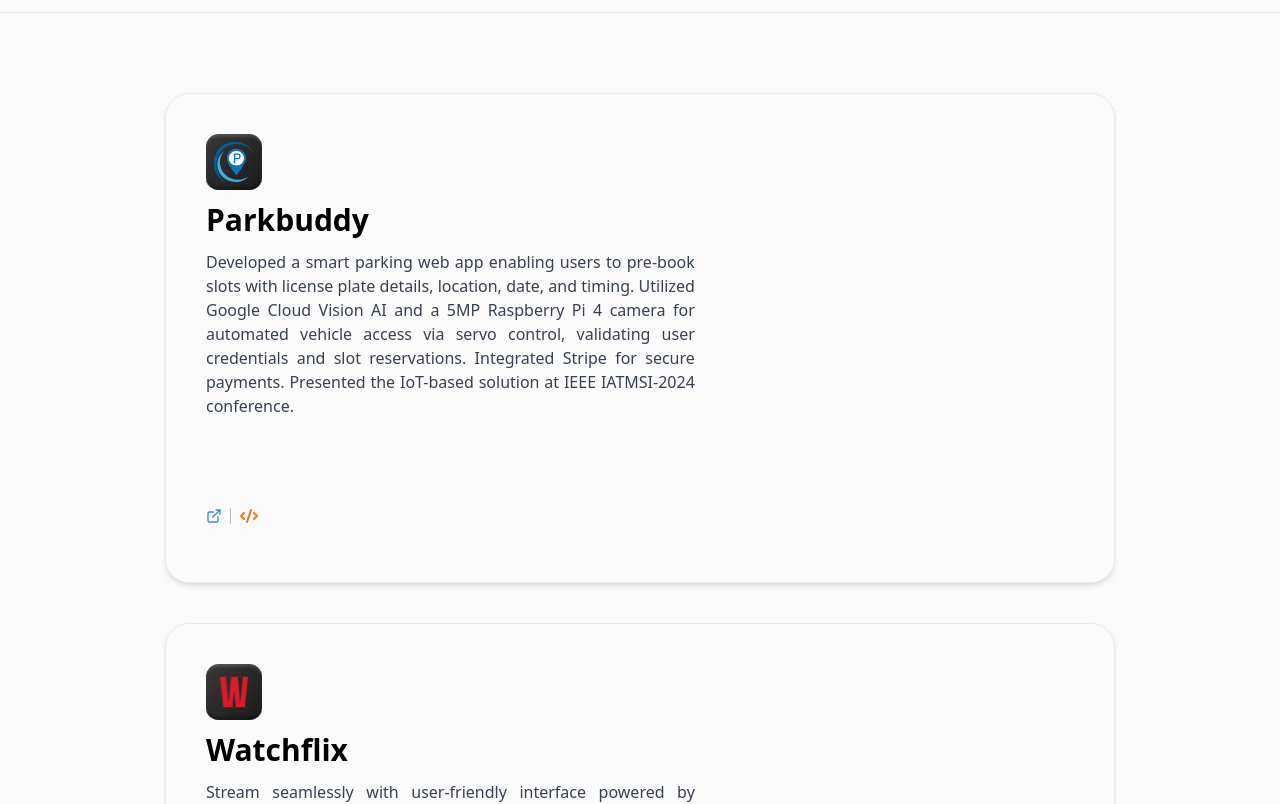
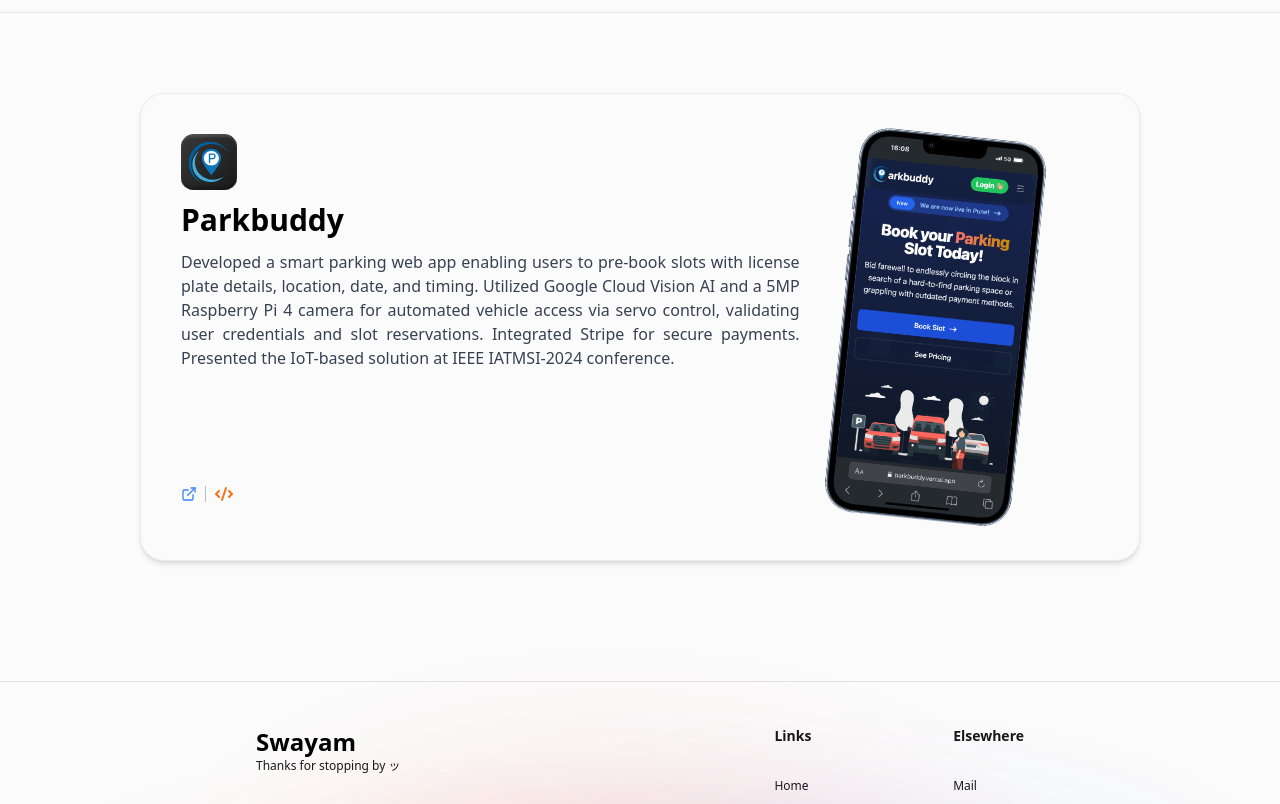
Before and after one commit to swayamterode/portfolio, a Next.js app: page /work in a window 1280 px wide. Shown: the part 260-1064 px from the top of the page. Built offline with nearby package versions, Linux system fonts and the light colour scheme.

Commit message:
fix: update branding from 'Logo' to 'Swayam' in Navbar and Footer

```diff
--- a/components/Footer.tsx
+++ b/components/Footer.tsx
@@ -22,7 +22,7 @@
         <div className="flex flex-col md:flex-row justify-between mx-auto pt-[12px] pb-[120px] md:pb-10 px-8 md:px-0">
           <div className="flex flex-col md:justify-between gap-3 md:gap-[93px]">
             <div>
-              <p className="text-2xl font-bold">Logo</p>
+              <p className="text-2xl font-bold">Swayam</p>
               <p className="text-xs text-[#181818] dark:text-footer_text">
                 Thanks for stopping by ッ
               </p>
--- a/components/Hero.tsx
+++ b/components/Hero.tsx
@@ -1,49 +1,16 @@
 "use client";
 import React, { useEffect, useState } from "react";
-import HeroShimmer from "./HeroShimmer";
+
 import { Avatar } from "@readyplayerme/visage";
 import Button from "@/components/Button";
 import { memo } from "react";
 import Link from "next/link";
 import GTButton from "./GTButton";
 
-type Props = {};
-
-// type HeroInfo = {
-//   heading: string;
-//   description: string;
-// };
-// const Shimmer = () => {
-//   return <HeroShimmer />;
-// };
-
-const Hero = (props: Props) => {
-  // const [info, setInfo] = useState<HeroInfo[]>([]);
-  // const [loading, setLoading] = useState(true);
-
+const Hero = () => {
   const modelSrc = "/SwayamModel.glb";
   const animationSrc = "/Hi_animation.fbx";
-
-  // useEffect(() => {
-  //   try {
-  //     fetch(process.env.NEXT_PUBLIC_API_URL + "/api/hero")
-  //       .then((res) => res.json())
-  //       .then((data) => {
-  //         setInfo(data);
-  //         setLoading(false);
-  //       });
-  //   } catch (error) {
-  //     console.log(error);
-  //   }
-  // }, []);
   return (
-    <>
-      {
-        // loading ? (
-        //   <div className="mt-40 p-6 md:p-4">
-        //     <Shimmer />
-        //   </div>
-        // ) : (
     <div className="mt-40 mb-20 flex justify-start gap-[16px] p-6 md:p-4 h-96 relative">
       <div className="flex flex-col justify-center gap-0 md:gap-[40px]">
         <div className="w-1/2 lg:w-full">
@@ -59,35 +26,18 @@
           </h1>
           <p className="text-sm md:text-md lg:text-xl text-para dark:text-para lg:w-[600px] text-balance mt-0 md:mt-4">
             {/* {info && info[0].description} */}I am a Software Developer
-                specializing in React and Next.js, now learning backend
-                development. Let's build something amazing together!
+            specializing in React and Next.js, now learning backend development.
+            Let's build something amazing together!
           </p>
         </div>
         <div className=" mt-7 flex flex-col md:flex md:flex-row space-y-4 md:space-y-0 gap-[16px] z-20">
-              <Button text="See my resume" innerShadow={true} />
+          {/* <Button text="See my resume" innerShadow={true} /> */}
           <Link href="/contact">
             <GTButton fullWidth={true} />
           </Link>
         </div>
       </div>
-          {/* <motion.div
-            initial="hidden"
-            whileInView="visible"
-            viewport={{ once: false, amount: 0.5 }}
-            transition={{ duration: 0.7 }}
-            variants={{
-              visible: { opacity: 1, scale: 1 },
-              hidden: { opacity: 0, scale: 0 },
-            }}
-            className="hidden sm:block -z-10 overflow-x-hidden"
-          >
-            <Image
-              src={"/Hero.svg"}
-              width={740}
-              height={740}
-              alt="Hero Image"
-            />
-          </motion.div> */}
+
       <div className="absolute -top-24 md:-top-20 xl:-top-[5.5rem] -right-32 w-full h-[23rem] md:h-[40rem] lg:h-[47rem] pr-[6.5rem] md:pr-[0rem] lg:pr-[0rem] pl-0 md:pl-[0px] xl:pl-48 z-0">
         <Avatar
           modelSrc={modelSrc}
@@ -131,12 +81,9 @@
             mouthSmileLeft: 0.2,
             mouthSmileRight: 0.1,
           }}
-            ></Avatar>
+        />
       </div>
     </div>
-        // )
-      }
-    </>
   );
 };
 
--- a/components/Navbar.tsx
+++ b/components/Navbar.tsx
@@ -12,7 +12,7 @@
       {/* Img */}
       {/* Nav Links */}
       <div className="flex flex-row justify-between gap-[40px] items-center">
-        <Link href={"/"}>Logo</Link>
+        <Link href={"/"}>Swayam</Link>
         <Link
           href="/about"
           className="text-light-nav dark:text-nav font-normal leading-normal"
--- a/components/Projects.tsx
+++ b/components/Projects.tsx
@@ -5,24 +5,23 @@
 import { HiCode } from "react-icons/hi";
 import { projects } from "@/constants/project";
 
-type Props = {};
-
-const Projects = (props: Props) => {
+const Projects = () => {
   return (
     <>
       {projects.map((project) => (
         <div
           key={project.title}
-          className="relative flex flex-col border rounded-3xl shadow-md md:flex-row w-fit border-[#EBEBEB] dark:border-[#383737] bg-[#FBFBFB] dark:bg-[#181818] mb-10 min-h-[490px] md:max-h-[490px] max-w-[950px]"
+          className="flex flex-col border rounded-3xl shadow-md md:flex-row w-full border-[#EBEBEB] dark:border-[#383737] bg-[#FBFBFB] dark:bg-[#181818] mb-10 overflow-hidden"
         >
-          <div className="flex flex-col justify-between md:w-[60%] p-10">
+          <div className="flex flex-col md:flex-row w-full">
+            <div className="flex flex-col justify-between p-10 md:w-[70%]">
               <div className="flex flex-col gap-3">
                 <Image
-                src={project.logo}
+                  src={project.logo || "/placeholder.svg"}
                   alt={project.alt}
-                width={300}
-                height={300}
-                className="w-14 h-14 object-contain"
+                  width={56}
+                  height={56}
+                  className="object-contain"
                 />
                 <h1 className="text-3xl font-bold">{project.title}</h1>
                 <p className="mb-5 font-normal text-gray-700 dark:text-gray-400 text-justify 2xl:text-xl">
@@ -43,16 +42,15 @@
                 </Link>
               </div>
             </div>
-          <div className={project.imageDiv}>
-            <Link href={project.link} target="_blank">
+            <div className=" my-10">
               <Image
-                src={project.image}
-                alt={project.alt}
-                width={234}
-                height={234}
-                className={project.className}
+                src="/mockup_parkbuddy.png"
+                alt="ParkBuddy"
+                width={190}
+                height={190}
+                className="rotate-6"
               />
-            </Link>
+            </div>
           </div>
         </div>
       ))}
--- a/constants/project.ts
+++ b/constants/project.ts
@@ -13,16 +13,16 @@
     className:
       "object-contain lg:rotate-[8deg] absolute top-12 lg:scale-105 lg:top-16 lg:left-10",
   },
-  {
-    title: "Watchflix",
-    description:
-      "Stream seamlessly with user-friendly interface powered by Tailwind CSS and React. Discover movies effortlessly using mood-based searches through the Open AI API. Enjoy a global experience with multilingual support. Secure logins and sign-ups through Firebase, and comprehensive movie data fetched via the TMDB API.",
-    logo: "/watchflix.svg",
-    link: "https://watchflix-gpt-ai.web.app/",
-    github: "https://github.com/swayamterode/WatchflixGPT",
-    image: "/mockup_watchflix.png",
-    alt: "WatchFlix",
-    imageDiv: "w-[40%] relative overflow-hidden",
-    className: "object-contain absolute left-12 h-full w-full scale-125",
-  },
+  // {
+  //   title: "Watchflix",
+  //   description:
+  //     "Stream seamlessly with user-friendly interface powered by Tailwind CSS and React. Discover movies effortlessly using mood-based searches through the Open AI API. Enjoy a global experience with multilingual support. Secure logins and sign-ups through Firebase, and comprehensive movie data fetched via the TMDB API.",
+  //   logo: "/watchflix.svg",
+  //   link: "https://watchflix-gpt-ai.web.app/",
+  //   github: "https://github.com/swayamterode/WatchflixGPT",
+  //   image: "/mockup_watchflix.png",
+  //   alt: "WatchFlix",
+  //   imageDiv: "w-[40%] relative overflow-hidden",
+  //   className: "object-contain absolute left-12 h-full w-full scale-125",
+  // },
 ];
```
Also changed, not shown: public/swe-worker-development.js (+1 -1 lines), 1 other file (tests, documents, lock files or other folders). Lines whose indentation alone changed are shown as unchanged.
